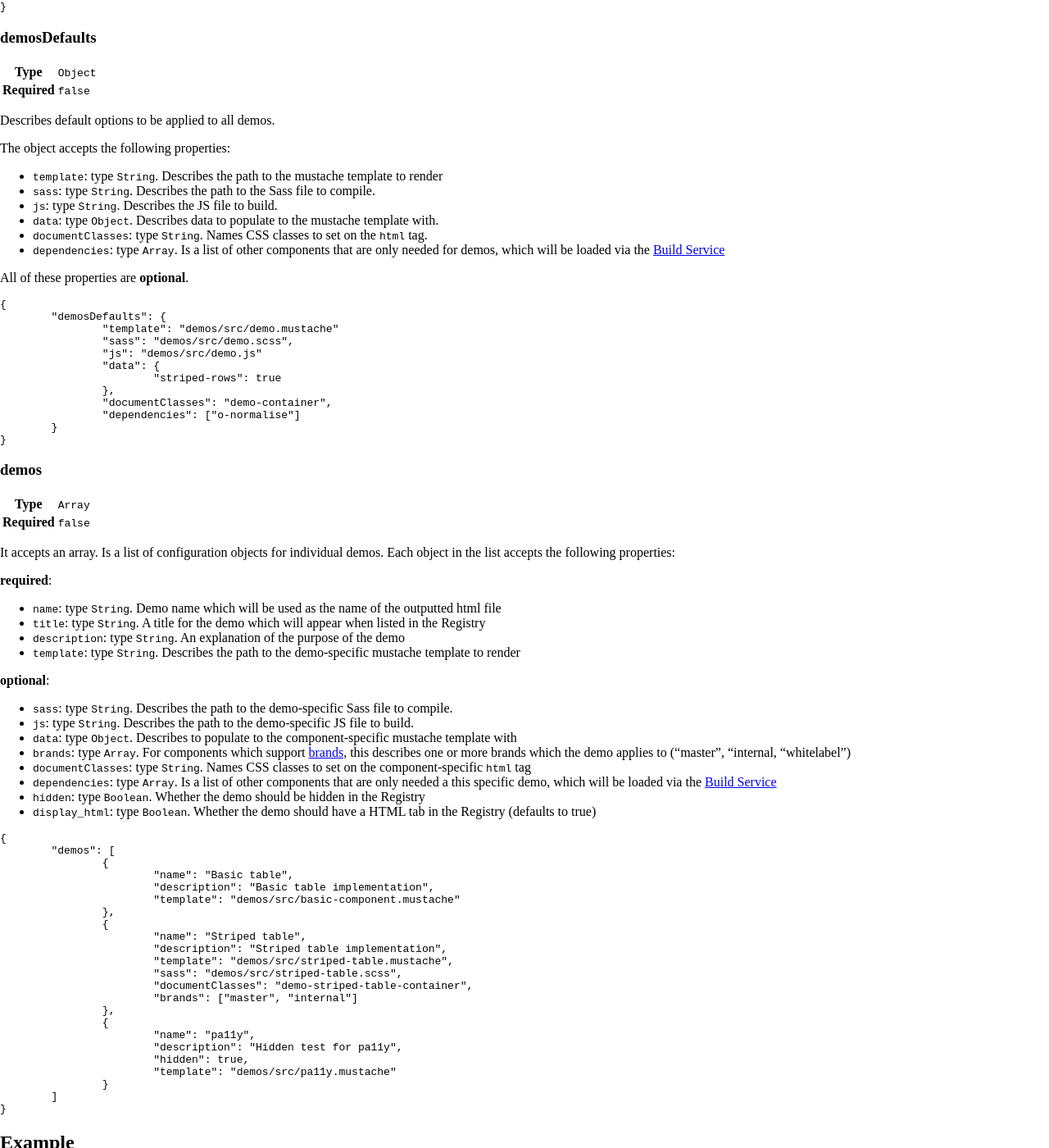
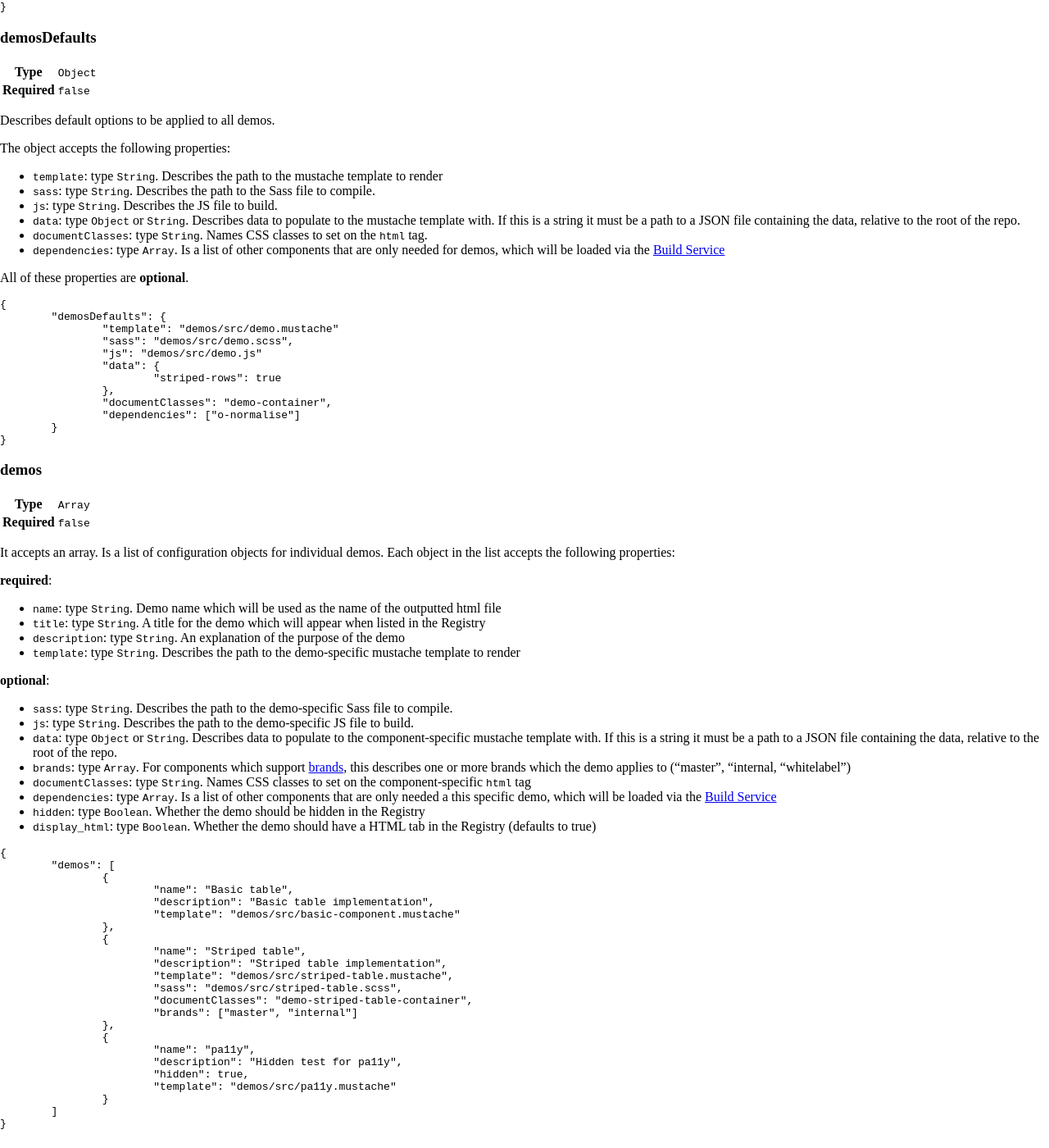
Before and after one commit to Financial-Times/origami-website, a Jekyll site: the page built from _specification-v1/manifest.md, in a window 1280 px wide and 1400 px high, scrolled down 3722 px. Shown: the whole window at 82% size. Built offline with Jekyll 4.4.1, drawn with Linux system fonts in a browser that asks for light colours; a style sheet for code colours, icons or effects is not loaded.

Commit message:
Allow `demos.[].data` to be a path to a JSON file
This is how it used in many* of our components.

* for example: buttons, colors, footer, forms, gallery, header etc &c &c

```diff
--- a/_specification-v1/manifest.md
+++ b/_specification-v1/manifest.md
@@ -309,7 +309,7 @@ The object accepts the following properties:
 - `template`: type `String`. Describes the path to the mustache template to render
 - `sass`: type `String`. Describes the path to the Sass file to compile.
 - `js`: type `String`. Describes the JS file to build.
-- `data`: type `Object`. Describes data to populate to the mustache template with.
+- `data`: type `Object` or `String`. Describes data to populate to the mustache template with. If this is a string it must be a path to a JSON file containing the data, relative to the root of the repo.
 - `documentClasses`: type `String`. Names CSS classes to set on the `html` tag.
 - `dependencies`: type `Array`. Is a list of other components that are only needed for demos, which will be loaded via the <a href="https://www.ft.com/__origami/service/build" class="o-typography-link--external">Build Service</a>
 
@@ -352,7 +352,7 @@ Each object in the list accepts the following properties:
 **optional**:
 - `sass`: type `String`. Describes the path to the demo-specific Sass file to compile.
 - `js`: type `String`. Describes the path to the demo-specific JS file to build.
-- `data`: type `Object`. Describes to populate to the component-specific mustache template with
+- `data`: type `Object` or `String`. Describes data to populate to the component-specific mustache template with. If this is a string it must be a path to a JSON file containing the data, relative to the root of the repo.
 - `brands`: type `Array`. For components which support [brands](/docs/components/branding/), this describes one or more brands which the demo applies to ("master", "internal, "whitelabel")
 - `documentClasses`: type `String`. Names CSS classes to set on the component-specific `html` tag
 - `dependencies`: type `Array`. Is a list of other components that are only needed a this specific demo, which will be loaded via the <a href="https://www.ft.com/__origami/service/build" class="o-typography-link--external">Build Service</a>
```
